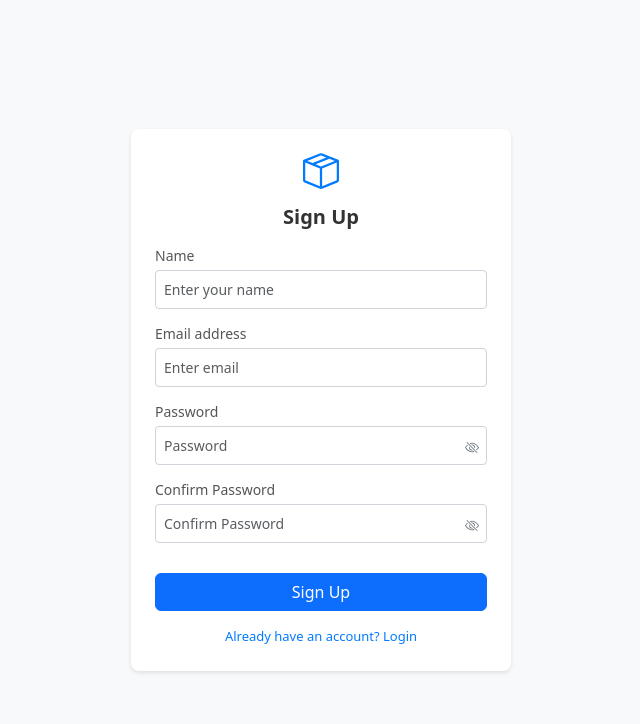
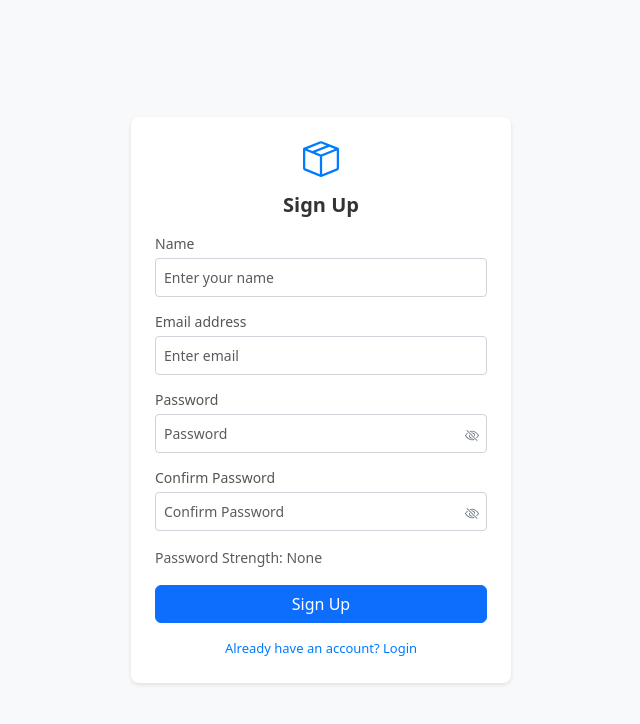
Before and after one commit to lance449/CCS112-midterm-case-study, a React (Create React App) app: page /signup in a window 1280 px wide. Shown: the top 724 px of the page, without its empty margins (319-959 px from the left). Built offline with nearby package versions, Linux system fonts and the light colour scheme; the HTML template or start-up script is replaced by a standard one.

Commit message:
Signup Password Strength Checker
installed zxcvbn
npm install zxcvbn

```diff
--- a/package.json
+++ b/package.json
@@ -22,7 +22,8 @@
     "react-transition-group": "^4.4.5",
     "web-vitals": "^2.1.4",
     "webpack": "^5.95.0",
-    "webpack-dev-middleware": "^7.4.2"
+    "webpack-dev-middleware": "^7.4.2",
+    "zxcvbn": "^4.4.2"
   },
   "scripts": {
     "start": "react-scripts --openssl-legacy-provider start",
--- a/src/AuthForm.js
+++ b/src/AuthForm.js
@@ -2,13 +2,14 @@ import React, { useState } from 'react';
 import { Card, Form, Button, Alert, Container, Row, Col } from 'react-bootstrap';
 import { Link } from 'react-router-dom';
 import { Eye, EyeSlash, BoxSeam } from 'react-bootstrap-icons';
-import axios from 'axios';
+import zxcvbn from 'zxcvbn'; // Import zxcvbn
 import './components/AuthForm.css';
 
-const AuthForm = ({ title, fields, submitText, altLink, altText, onSubmit, errors = {} }) => {
+const AuthForm = ({ title, fields, submitText, altLink, altText, onSubmit, errors = {}, isLoginPage }) => {
   const [formData, setFormData] = useState({});
   const [showPassword, setShowPassword] = useState(false);
   const [showConfirmPassword, setShowConfirmPassword] = useState(false);
+  const [passwordStrength, setPasswordStrength] = useState(null);
 
   const handleSubmit = (e) => {
     e.preventDefault();
@@ -21,6 +22,11 @@ const AuthForm = ({ title, fields, submitText, altLink, altText, onSubmit, error
       ...prevData,
       [name]: value
     }));
+
+    // If it's the password field, calculate strength
+    if (name === 'password') {
+      setPasswordStrength(zxcvbn(value));  // Assuming you are using zxcvbn for password strength
+    }
   };
 
   const togglePasswordVisibility = () => {
@@ -61,9 +67,31 @@ const AuthForm = ({ title, fields, submitText, altLink, altText, onSubmit, error
                 {errors[field.name] && <div className="auth-error">{errors[field.name]}</div>}
               </Form.Group>
             ))}
+
             {errors.general && (
               <Alert variant="danger" className="auth-alert">{errors.general}</Alert>
             )}
+
+            {/* Conditionally render the password strength checker only if it's not the login page */}
+            {!isLoginPage && (
+              <div className="password-strength">
+                <Form.Text className="password-strength-text">
+                  Password Strength:
+                </Form.Text>
+                {formData.password ? (
+                  passwordStrength && passwordStrength.score !== -1 && (
+                    <Form.Text className={`password-strength-text strength-${Math.min(passwordStrength.score, 3)}`}>
+                    {[' Weak', ' Fair', ' Good', ' Strong'][Math.min(passwordStrength.score, 3)]}
+                    </Form.Text>
+                  )
+                ) : (
+                  <Form.Text className="password-strength-text strength-none">
+                    {' None'}
+                  </Form.Text>
+                )}
+              </div>
+            )}
+
             <Button variant="primary" type="submit" className="auth-submit-btn">
               {submitText}
             </Button>
--- a/src/components/Login.js
+++ b/src/components/Login.js
@@ -36,6 +36,7 @@ const Login = () => {
       altText="Need an account? Sign up"
       onSubmit={handleLogin}
       errors={errors}
+      isLoginPage={true}  // Pass isLoginPage as true for login page
     />
   );
 };
```
Also changed, not shown: 1 other file (tests, documents, lock files or other folders).
